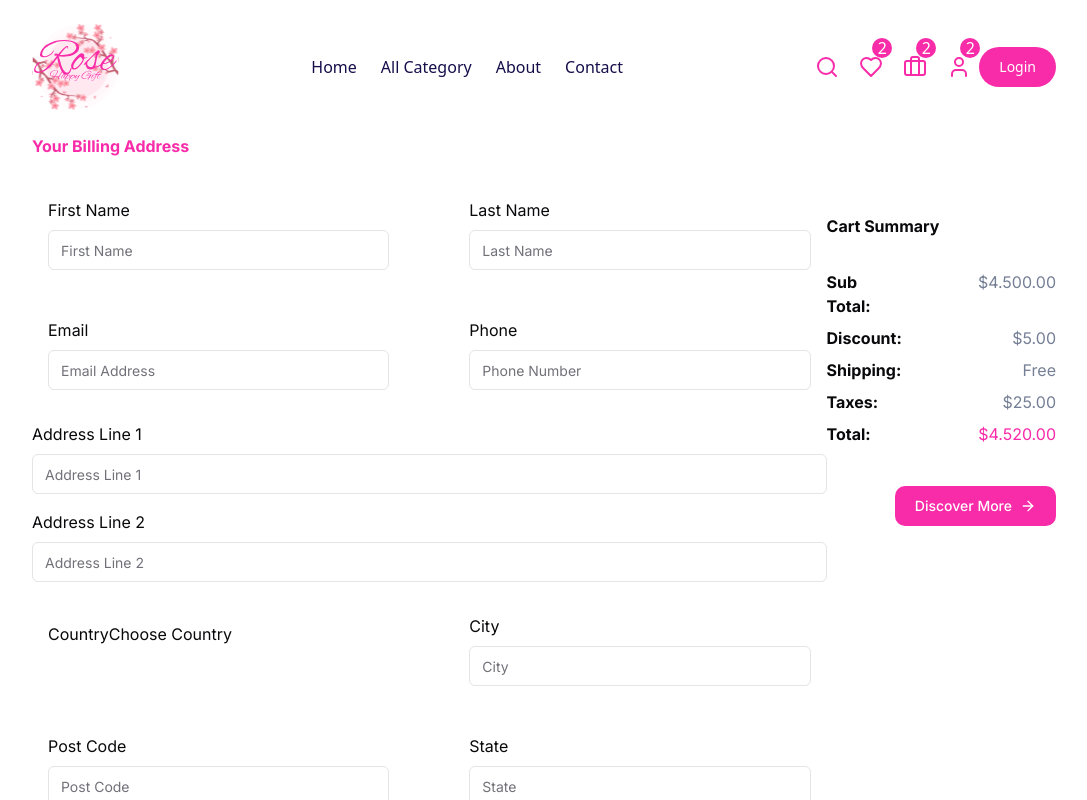
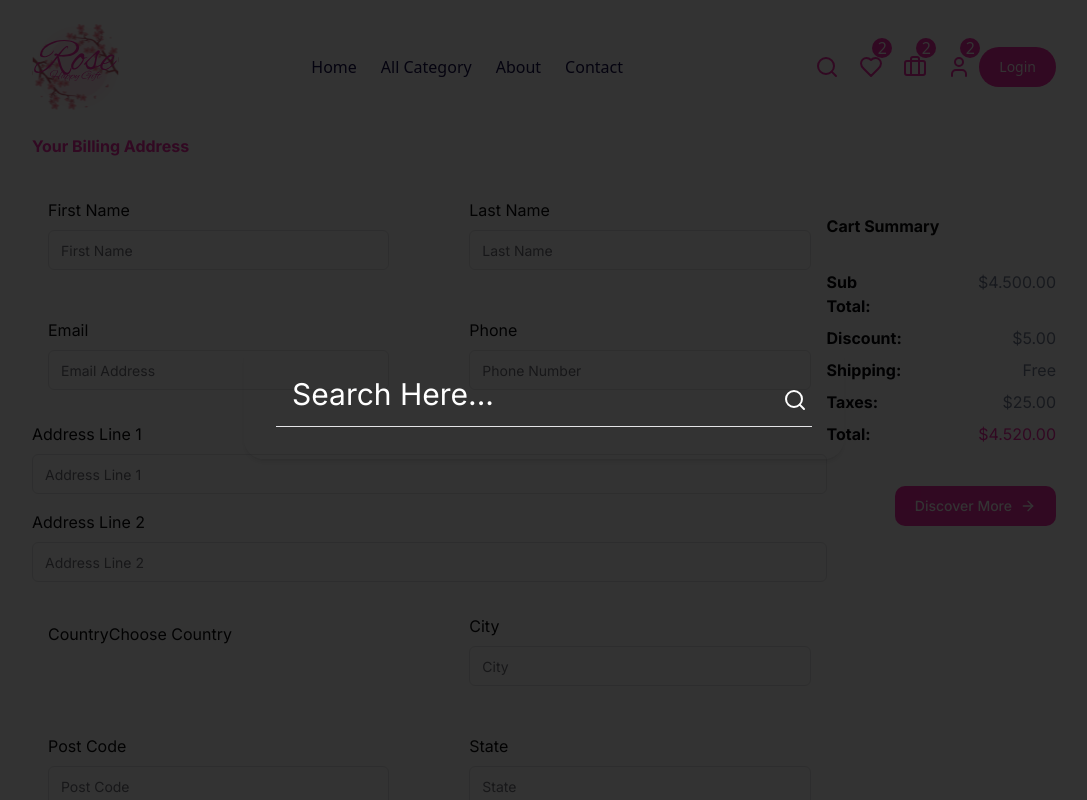
Before and after one commit to Mohamed-Gamal-22/elevate-task, a Next.js app: page /checkout in a window 1280 px wide. Shown: the top 800 px of the page, without its empty margins (96-1183 px from the left). Built offline with nearby package versions, Linux system fonts and the light colour scheme.

Commit message:
search component

```diff
--- /dev/null
+++ b/src/app/_components/search/Search.tsx
@@ -0,0 +1,18 @@
+import { Button } from '@/components/ui/button'
+import { Input } from '@/components/ui/input'
+import { Search } from 'lucide-react'
+import React from 'react'
+import style from "./search.module.css"
+
+export default function SearchInput() {
+  return <>
+    <div className='h-screen fixed top-0 left-0 right-0 bottom-0 bg-black bg-opacity-80 z-10 flex items-center justify-center'>
+        <div className='w-[600px]  rounded-[20px] shadow-md p-8 text-[14px]'>
+            <form className='relative'>
+                <input placeholder='Search Here...' className={`w-full p-4  bg-transparent outline-none border-b-[1px] focus:outline-2 focus:outline-white ${style.myInput} focus:border-0 text-white`}/>
+                <Search className='absolute top-[50%] -translate-y-1/2 end-[5px] text-white'/>
+            </form>
+        </div>
+    </div>
+  </>
+}
--- /dev/null
+++ b/src/app/_components/search/search.module.css
@@ -0,0 +1,6 @@
+
+.myInput::placeholder
+{
+  color: #fff;
+  font-size: 30px;
+}
--- a/src/app/checkout/page.tsx
+++ b/src/app/checkout/page.tsx
@@ -5,6 +5,7 @@ import React from 'react'
 import { Inter } from 'next/font/google'
 import { ArrowLeft, ArrowRight } from 'lucide-react'
 import { Select, SelectContent, SelectItem, SelectTrigger, SelectValue } from '@radix-ui/react-select'
+import SearchInput from '../_components/search/Search'
 
 const inter = Inter({
     subsets: ['latin'],
@@ -92,6 +93,7 @@ export default function Checkout() {
                     </div>
 
                 </form>
+            <SearchInput />
 
             <div className="cart-details">
             <h2 className="font-bold my-8">Cart Summary</h2>
```
